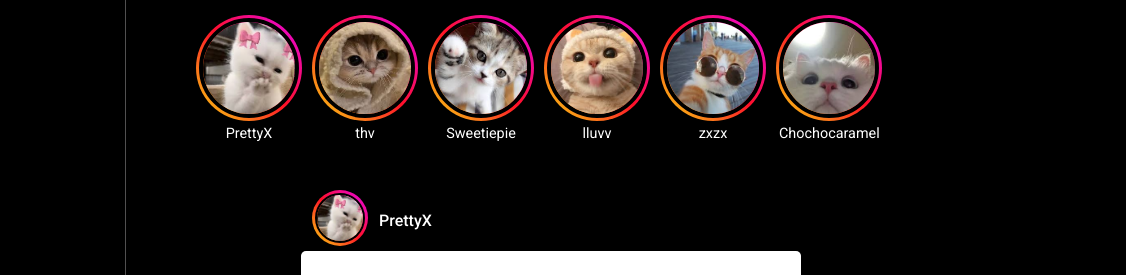
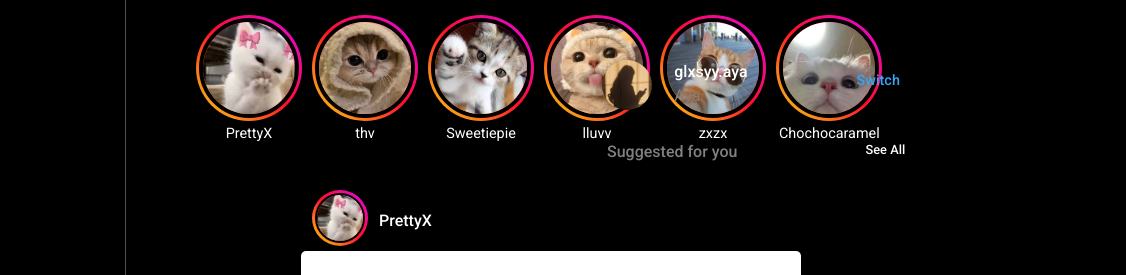
Before and after one commit to raysu929/catstagram, a plain HTML site: page index.html in a window 1280 px wide. Shown: the top 275 px of the page, 154-1280 px from the left. Drawn offline with Linux system fonts and the light colour scheme.

Commit message:
Create right section profile and new css file.

```diff
--- a/index.html
+++ b/index.html
@@ -11,6 +11,7 @@
   <link rel="stylesheet" href="styles/sidebar.css">
   <link rel="stylesheet" href="styles/stories.css">
   <link rel="stylesheet" href="styles/feed.css">
+  <link rel="stylesheet" href="styles/suggested.css">
 </head>
 <body>
   <div class="sidebar-container">
@@ -187,5 +188,26 @@ Just plotting world domination, one paw at a time.... <span class="more">more</s
 
 </div>
     </main>
+
+    <div class="suggested-container">
+      <div class="profile-container">
+      <img class="profile-picture-aya" src="sidebar-pictures/profile-picture.jpg" alt="profile picture">
+      <div class="names">
+      <div class="nickname">glxsyy.aya</div>
+        <div class="username">Aya</div>
+      </div>
+        <div class="switch">Switch</div>
+      </div>
+
+      <div class="text-container">
+<div class="suggested-text">Suggested for you
+      </div>
+              <div class="see-all">See All</div>
+      </div>
+
+
+
+    </div>
+
 </body>
 </html>
--- /dev/null
+++ b/styles/suggested.css
@@ -0,0 +1,62 @@
+.suggested-container{
+position: absolute;
+right: 100px;
+top: 60px;
+}
+
+.profile-container{
+display: grid;
+grid-template-columns: 1fr 1fr 1fr 1fr;
+}
+
+.profile-picture-aya{
+width: 50px;
+height: 50px;
+border-radius: 50%;
+object-fit: cover;
+margin-left: 45px;
+cursor: pointer;
+}
+
+.nickname{
+font-weight: 500;
+cursor: pointer;
+}
+
+.username{
+color: gray;
+cursor: pointer;
+}
+
+.switch{
+  color: rgb(52, 167, 249);
+  margin-left: 65px;
+  font-size: 0.9rem;
+  font-weight: 500;
+  margin-top: 10px;
+  cursor: pointer;
+}
+
+.switch:hover{
+  text-decoration: underline;
+}
+
+.suggested-text{
+color: gray;
+font-weight: 500;
+}
+
+.see-all{
+  color: white;
+font-size: 0.8rem;
+font-weight: 500;
+cursor: pointer;
+}
+
+.text-container{
+  display: grid;
+  grid-template-columns: 1fr 1fr;
+  gap: 8rem;
+  margin: 30px;
+  margin-left: 50px;
+}
```
